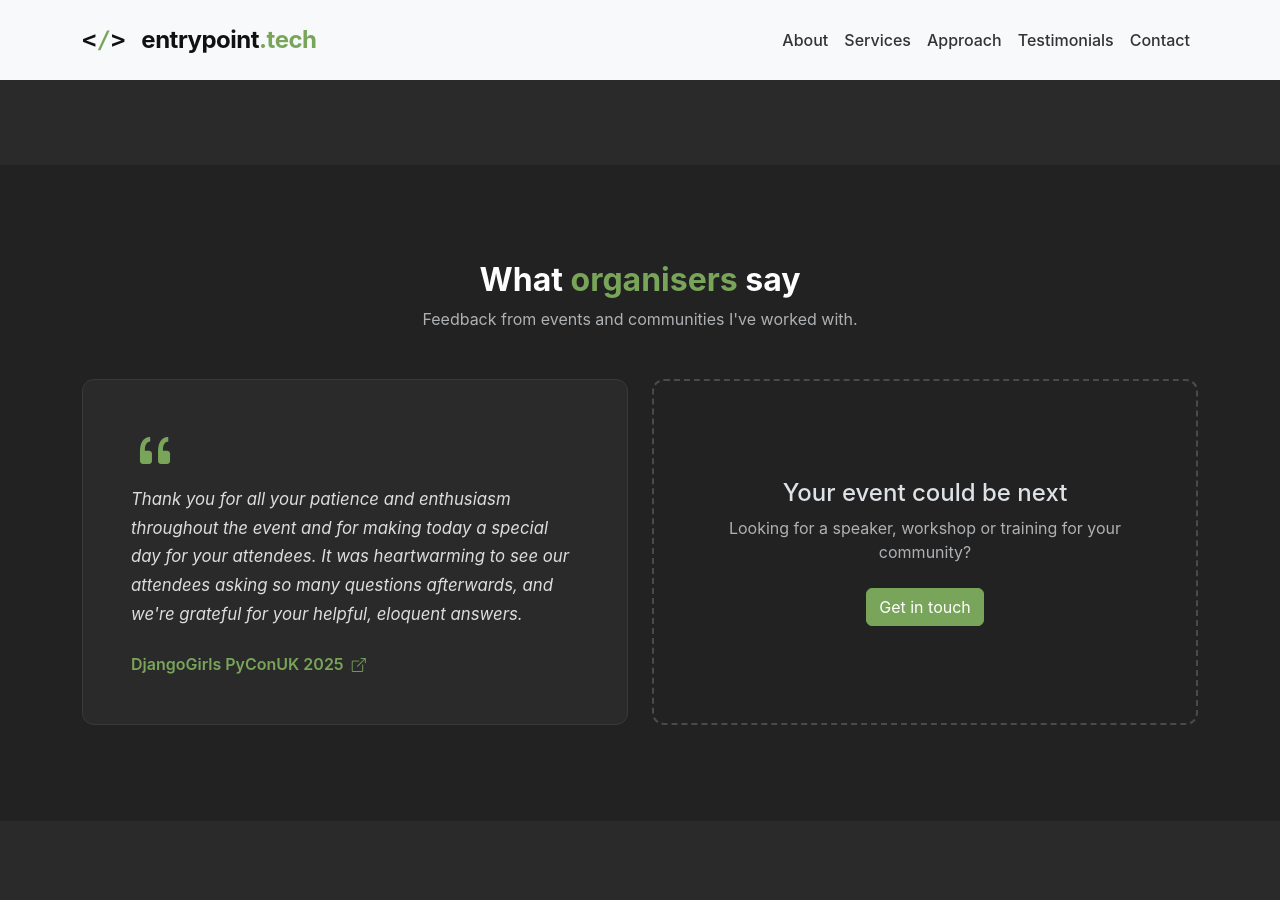
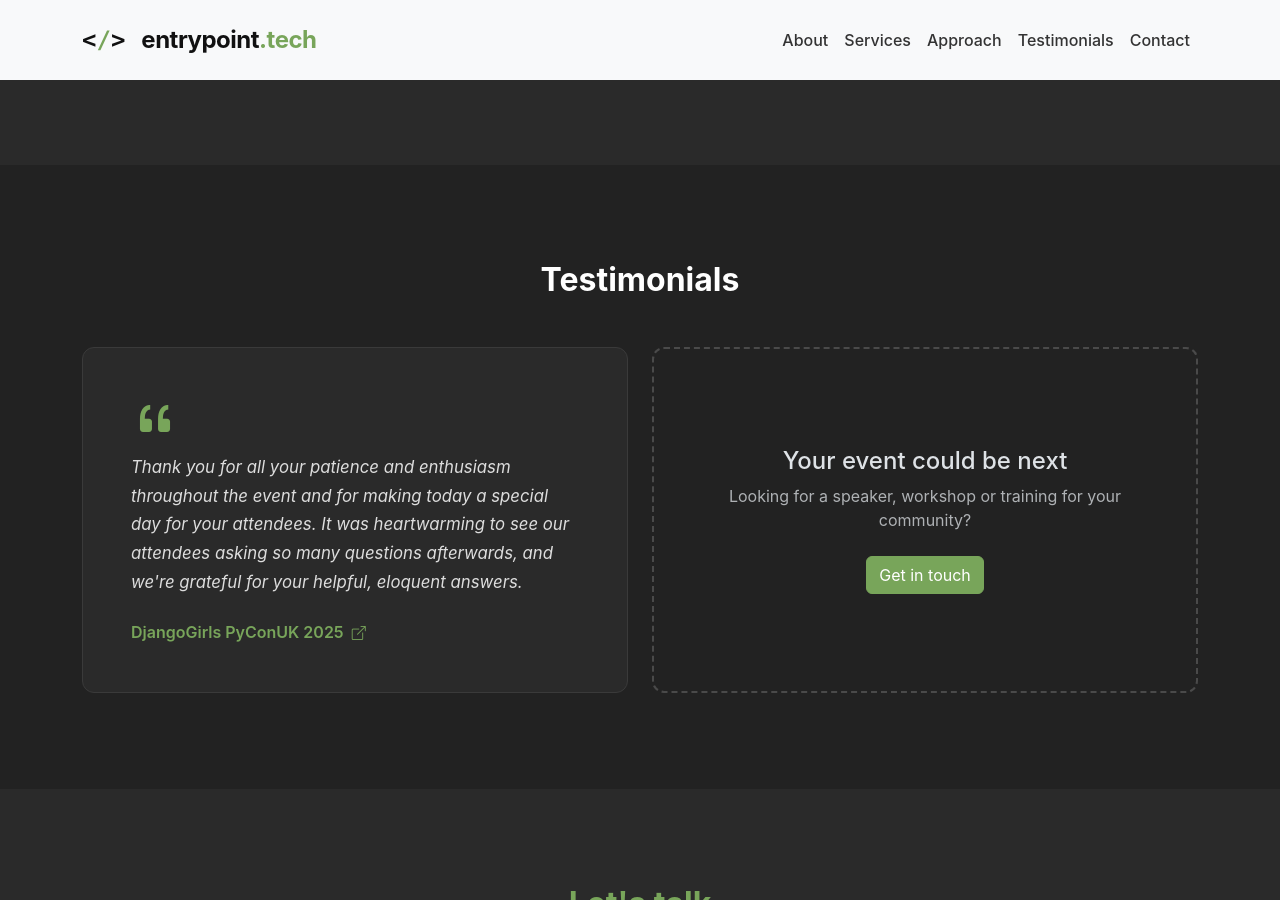
Before and after one commit to atarkowska/atarkowska.github.io, a Jekyll site: the page built from index.html, in a window 1280 px wide and 900 px high, scrolled down 2335 px. Built offline with Jekyll 4.4.1, drawn with Linux system fonts in a browser that asks for light colours.

Commit message:
update margin

```diff
--- a/index.html
+++ b/index.html
@@ -116,8 +116,7 @@ title: Technology Coach & Trainer
 <!-- TESTIMONIAL -->
 <section id="testimonial" class="section">
   <div class="container">
-    <h2 class="section-title text-center mb-2">What <span class="accent">organisers</span> say</h2>
-    <p class="text-center text-body-secondary mb-5">Feedback from events and communities I've worked with.</p>
+    <h2 class="section-title text-center mb-5">Testimonials</h2>
     <div class="row justify-content-center g-4">
       {% for f in site.data.feedback %}
       <div class="col-md-10 col-lg-6">
```
